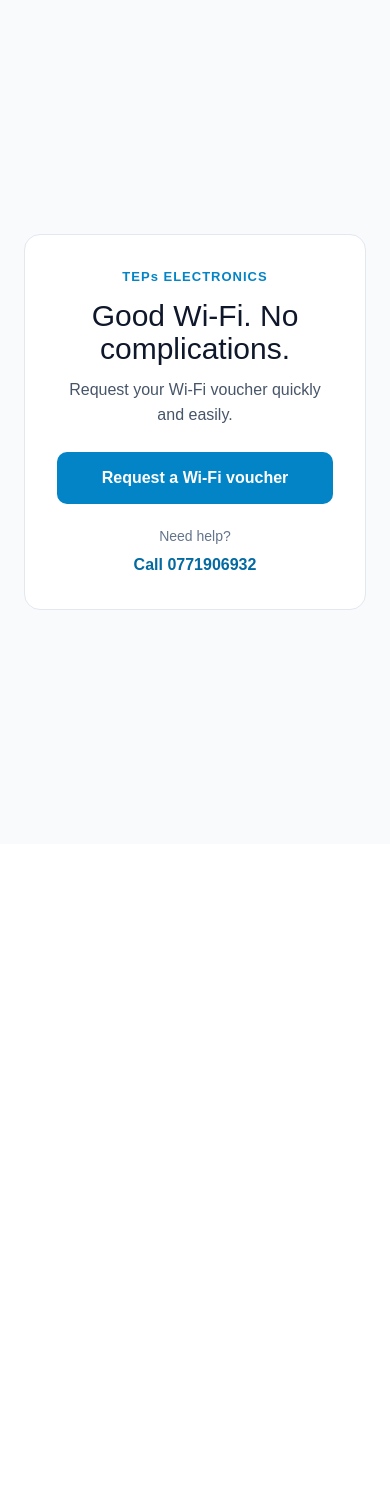
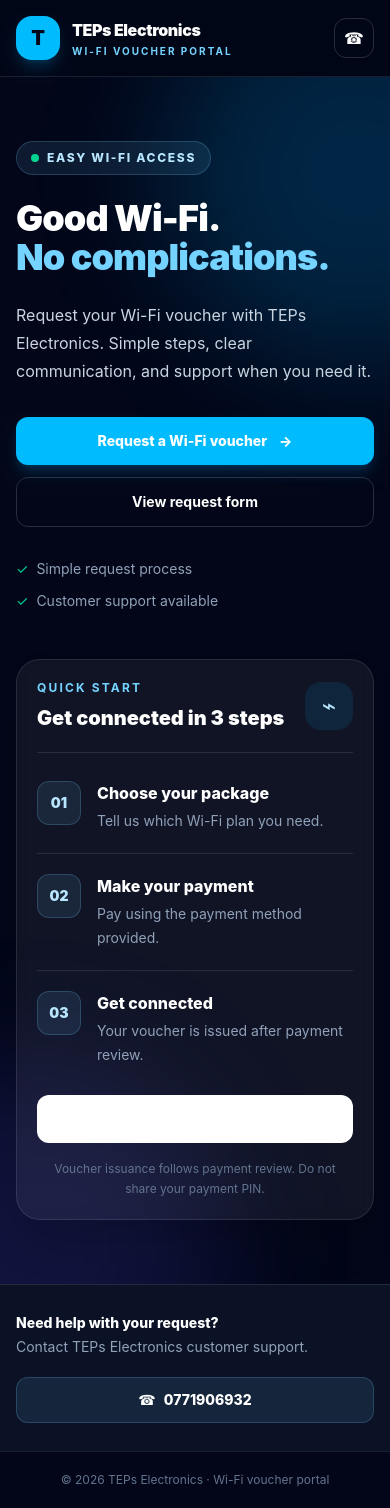
Before and after one commit to terencesimz40-bot/Voucher-App, a Next.js app in the folder frontend/: page / in a window 390 px wide. Before the commit the page ends 844 px from the top, so only its background shows below. Built offline with nearby package versions, Linux system fonts and the light colour scheme.

Commit message:
Build responsive Tailwind homepage design

```diff
--- a/frontend/pages/index.jsx
+++ b/frontend/pages/index.jsx
@@ -1,16 +1,57 @@
 import Link from "next/link";
+
+const steps = [
+  { number: "01", title: "Choose your package", text: "Tell us which Wi-Fi plan you need." },
+  { number: "02", title: "Make your payment", text: "Pay using the payment method provided." },
+  { number: "03", title: "Get connected", text: "Your voucher is issued after payment review." },
+];
 
 export default function HomePage() {
   return (
-    <main style={{ minHeight: "100vh", background: "#f8fafc", color: "#0f172a", fontFamily: "Arial, sans-serif", padding: "24px", display: "flex", alignItems: "center", justifyContent: "center" }}>
-      <section style={{ width: "100%", maxWidth: "520px", background: "#ffffff", border: "1px solid #e2e8f0", borderRadius: "16px", padding: "32px", textAlign: "center", boxSizing: "border-box" }}>
-        <p style={{ margin: "0 0 12px", color: "#0284c7", fontWeight: 700, letterSpacing: "1px", fontSize: "13px" }}>TEPs ELECTRONICS</p>
-        <h1 style={{ margin: "0 0 12px", fontSize: "clamp(30px, 7vw, 42px)", lineHeight: 1.1 }}>Good Wi-Fi. No complications.</h1>
-        <p style={{ margin: "0 auto 24px", maxWidth: "380px", color: "#475569", lineHeight: 1.6 }}>Request your Wi-Fi voucher quickly and easily.</p>
-        <Link href="/clients" style={{ display: "block", padding: "14px 18px", borderRadius: "10px", background: "#0284c7", color: "#ffffff", textDecoration: "none", fontWeight: 700 }}>Request a Wi-Fi voucher</Link>
-        <p style={{ margin: "22px 0 6px", color: "#64748b", fontSize: "14px" }}>Need help?</p>
-        <a href="tel:0771906932" style={{ color: "#0369a1", fontWeight: 700, textDecoration: "none" }}>Call 0771906932</a>
+    <main className="min-h-screen overflow-hidden bg-slate-950 text-white">
+      <header className="relative z-10 border-b border-white/10 bg-slate-950/90">
+        <nav className="mx-auto flex max-w-7xl items-center justify-between gap-4 px-4 py-4 sm:px-6 lg:px-8">
+          <Link href="/" className="flex min-w-0 items-center gap-3">
+            <span className="grid h-11 w-11 shrink-0 place-items-center rounded-2xl bg-sky-400 text-xl font-black text-slate-950 shadow-lg shadow-sky-500/20">T</span>
+            <span className="min-w-0"><span className="block truncate text-base font-black tracking-tight sm:text-lg">TEPs Electronics</span><span className="mt-0.5 block text-[10px] font-bold uppercase tracking-[0.2em] text-sky-300 sm:text-xs">Wi-Fi voucher portal</span></span>
+          </Link>
+          <a href="tel:0771906932" className="hidden rounded-xl border border-white/15 px-4 py-2.5 text-sm font-bold text-slate-200 transition hover:border-sky-300 hover:text-sky-200 sm:inline-flex">Call support</a>
+          <a href="tel:0771906932" aria-label="Call TEPs Electronics support" className="grid h-10 w-10 shrink-0 place-items-center rounded-xl border border-white/15 text-sky-200 sm:hidden">☎</a>
+        </nav>
+      </header>
+
+      <section className="relative isolate">
+        <div className="pointer-events-none absolute inset-0 -z-10 overflow-hidden"><div className="absolute -right-40 -top-24 h-96 w-96 rounded-full bg-sky-500/20 blur-3xl sm:h-[34rem] sm:w-[34rem]" /><div className="absolute -bottom-40 -left-40 h-96 w-96 rounded-full bg-indigo-500/15 blur-3xl" /></div>
+        <div className="mx-auto grid max-w-7xl items-center gap-12 px-4 py-16 sm:px-6 sm:py-20 lg:grid-cols-[1.1fr_0.9fr] lg:gap-16 lg:px-8 lg:py-28">
+          <div>
+            <span className="inline-flex items-center gap-2 rounded-full border border-sky-300/20 bg-sky-300/10 px-3.5 py-2 text-xs font-extrabold uppercase tracking-[0.14em] text-sky-200"><span className="h-2 w-2 rounded-full bg-emerald-400" /> Easy Wi-Fi access</span>
+            <h1 className="mt-6 max-w-3xl text-4xl font-black leading-[1.08] tracking-tight sm:text-5xl md:text-6xl lg:text-7xl">Good Wi-Fi.<span className="block text-sky-300">No complications.</span></h1>
+            <p className="mt-6 max-w-xl text-base leading-7 text-slate-300 sm:text-lg sm:leading-8">Request your Wi-Fi voucher with TEPs Electronics. Simple steps, clear communication, and support when you need it.</p>
+            <div className="mt-8 flex flex-col gap-3 sm:flex-row sm:flex-wrap">
+              <Link href="/clients" className="inline-flex min-h-12 items-center justify-center gap-3 rounded-xl bg-sky-400 px-6 py-3.5 text-sm font-extrabold text-slate-950 shadow-lg shadow-sky-500/20 transition hover:-translate-y-0.5 hover:bg-sky-300 focus:outline-none focus:ring-4 focus:ring-sky-300/30">Request a Wi-Fi voucher <span aria-hidden="true">→</span></Link>
+              <Link href="/clients" className="inline-flex min-h-12 items-center justify-center rounded-xl border border-white/15 px-6 py-3.5 text-sm font-bold text-white transition hover:border-white/30 hover:bg-white/5">View request form</Link>
+            </div>
+            <div className="mt-8 flex flex-wrap items-center gap-x-6 gap-y-3 text-sm text-slate-400"><span className="flex items-center gap-2"><span className="text-emerald-400">✓</span> Simple request process</span><span className="flex items-center gap-2"><span className="text-emerald-400">✓</span> Customer support available</span></div>
+          </div>
+
+          <div className="mx-auto w-full max-w-lg">
+            <div className="rounded-3xl border border-white/10 bg-white/[0.06] p-5 shadow-2xl shadow-black/20 backdrop-blur sm:p-7">
+              <div className="flex items-center justify-between gap-4 border-b border-white/10 pb-5"><div><p className="text-xs font-bold uppercase tracking-[0.18em] text-sky-300">Quick start</p><h2 className="mt-2 text-xl font-black sm:text-2xl">Get connected in 3 steps</h2></div><span className="grid h-12 w-12 shrink-0 place-items-center rounded-2xl bg-sky-400/10 text-2xl text-sky-200">⌁</span></div>
+              <div className="mt-2 divide-y divide-white/10">{steps.map((step) => <div key={step.number} className="flex gap-4 py-5"><span className="grid h-11 w-11 shrink-0 place-items-center rounded-xl border border-sky-300/20 bg-sky-300/10 text-sm font-black text-sky-200">{step.number}</span><div><h3 className="font-extrabold">{step.title}</h3><p className="mt-1 text-sm leading-6 text-slate-400">{step.text}</p></div></div>)}</div>
+              <Link href="/clients" className="mt-2 flex w-full items-center justify-center rounded-xl bg-white px-5 py-3.5 text-sm font-extrabold text-slate-950 transition hover:bg-sky-100">Start your request <span className="ml-2">↗</span></Link>
+              <p className="mt-4 text-center text-xs leading-5 text-slate-500">Voucher issuance follows payment review. Do not share your payment PIN.</p>
+            </div>
+          </div>
+        </div>
       </section>
+
+      <section className="border-t border-white/10 bg-slate-900/70">
+        <div className="mx-auto flex max-w-7xl flex-col gap-5 px-4 py-7 sm:px-6 md:flex-row md:items-center md:justify-between lg:px-8">
+          <div><p className="text-sm font-extrabold">Need help with your request?</p><p className="mt-1 text-sm text-slate-400">Contact TEPs Electronics customer support.</p></div>
+          <a href="tel:0771906932" className="inline-flex min-h-11 items-center justify-center rounded-xl border border-sky-300/20 bg-sky-300/10 px-5 py-3 text-sm font-extrabold text-sky-200 transition hover:bg-sky-300/15">☎ <span className="ml-2">0771906932</span></a>
+        </div>
+      </section>
+      <footer className="border-t border-white/10 px-4 py-5 text-center text-xs text-slate-500">© {new Date().getFullYear()} TEPs Electronics · Wi-Fi voucher portal</footer>
     </main>
   );
 }
```
